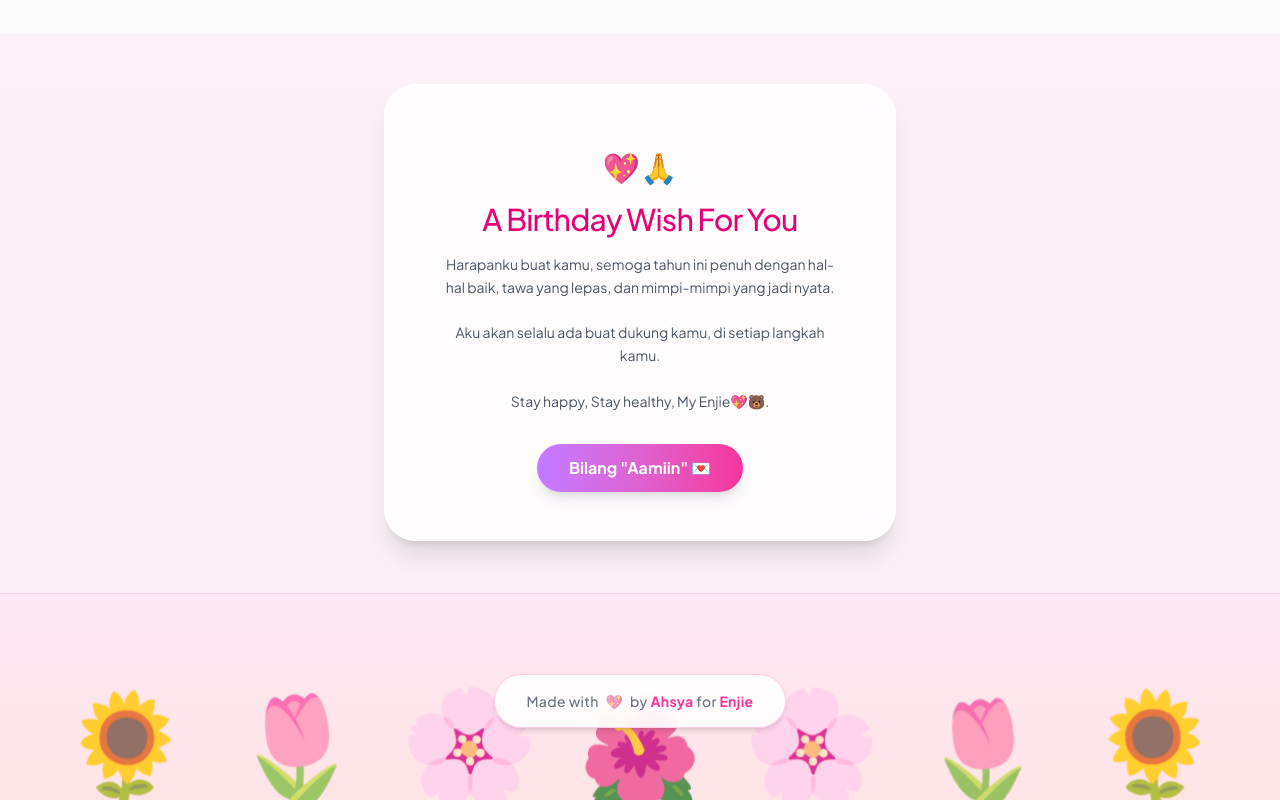
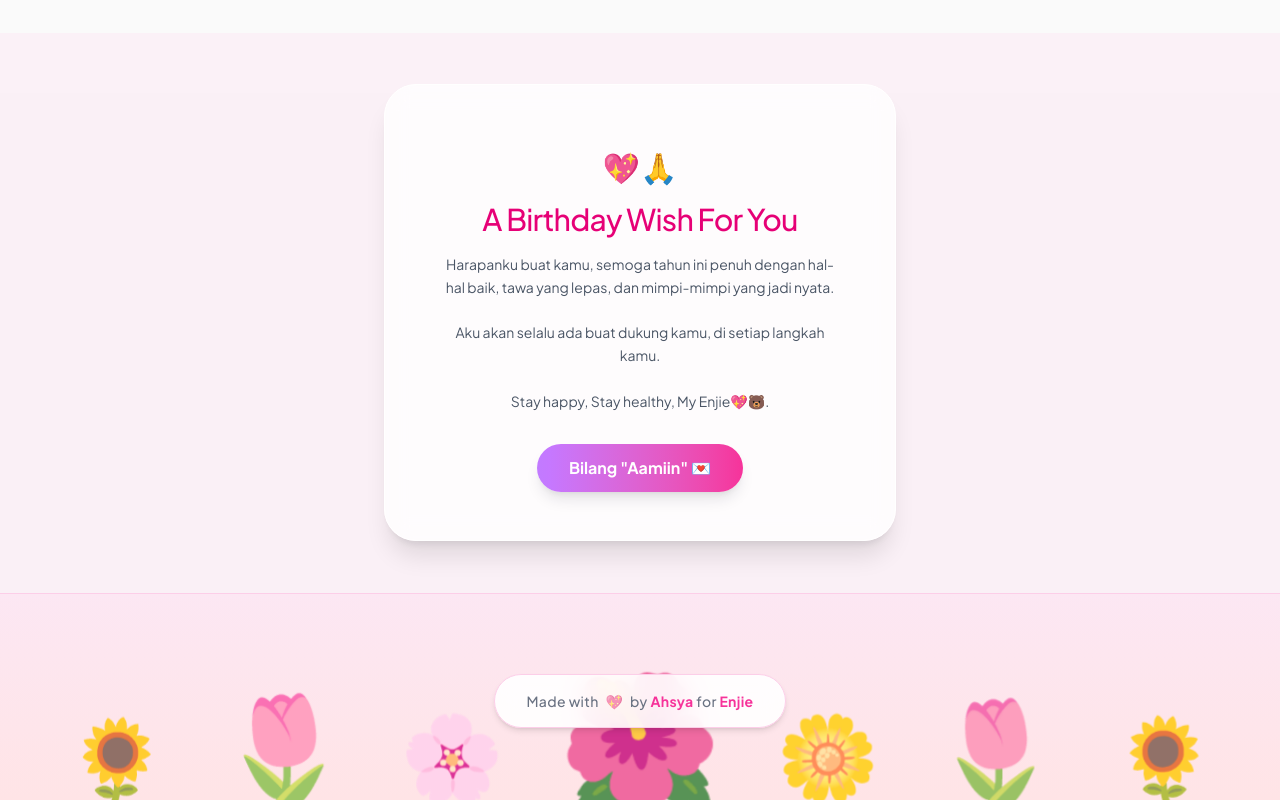
Before and after one commit to ahmadsyahani/enjie-birthday, an Astro site: page / in a window 1280 px wide. Shown: the part 4608-5408 px from the top of the page. Built offline with nearby package versions, Linux system fonts and the light colour scheme; Astro itself is replaced by a stand-in of ours; a web font is replaced by a local one.

Commit message:
emoji custom

```diff
--- a/src/pages/index.astro
+++ b/src/pages/index.astro
@@ -14,14 +14,15 @@ const emojis = ['🎀', '✨', '🌸', '💖', '🦋', '💌', '🌷', '🌻'];
     <meta charset="utf-8" />
     <meta name="viewport" content="width=device-width, initial-scale=1.0" />
     <title>Happy Birthday Enjie! 💖</title>
-    <link rel="icon" type="image/jpeg" href="/bear.jpg" />
+    <link rel="icon" type="image/jpeg" href="/bear.jpg"/>
     <link rel="preconnect" href="https://fonts.googleapis.com">
     <link rel="preconnect" href="https://fonts.gstatic.com" crossorigin>
     <link href="https://fonts.googleapis.com/css2?family=Dancing+Script:wght@600;700&family=Plus+Jakarta+Sans:wght@400;500;600;700;800&display=swap" rel="stylesheet">
+    <link href="https://fonts.cdnfonts.com/css/apple-color-emoji" rel="stylesheet">
 
     <style is:global>
       body {
-        font-family: 'Plus Jakarta Sans', sans-serif;
+        font-family: 'Plus Jakarta Sans', 'Apple Color Emoji', sans-serif;
       }
 
       .custom-scrollbar::-webkit-scrollbar { width: 6px; }
@@ -33,12 +34,21 @@ const emojis = ['🎀', '✨', '🌸', '💖', '🦋', '💌', '🌷', '🌻'];
       .no-scrollbar::-webkit-scrollbar { display: none; }
       .no-scrollbar { -ms-overflow-style: none; scrollbar-width: none; }
 
+      @keyframes balloonFloat {
+        0% { transform: translateY(0px) rotate(0deg); opacity: 0; }
+        10% { opacity: 1; }
+        90% { opacity: 1; }
+        100% { transform: translateY(-100vh) rotate(15deg); opacity: 0; }
+      }
+      .balloon-float { animation: balloonFloat 18s linear infinite; transform-origin: bottom center; }
+
       @keyframes flowerBloom {
         0%, 100% { transform: scale(1) translateY(0); filter: brightness(1); }
         50% { transform: scale(1.15) translateY(-5px); filter: brightness(1.1); }
       }
       .flower-bloom { animation: flowerBloom 4s ease-in-out infinite; transform-origin: bottom center; }
 
+      /* HARDWARE ACCELERATION BIAR ANIMASI LEBIH SMOOTH */
       .gallery-item, #closure-card, #letter-content, #envelope-body {
         will-change: transform, opacity;
         transform: translateZ(0);
@@ -51,7 +61,7 @@ const emojis = ['🎀', '✨', '🌸', '💖', '🦋', '💌', '🌷', '🌻'];
     <button id="music-toggle" class="fixed bottom-6 right-6 z-[60] w-12 h-12 bg-white/70 backdrop-blur-md border border-white/50 rounded-full shadow-lg flex items-center justify-center text-xl transition-all duration-300 hover:scale-110 active:scale-95 opacity-0 pointer-events-none">
       <span id="music-icon">🔈</span>
     </button>
-    <audio id="bg-music" src="/music/KasihPutih.mp3" loop></audio>
+    <audio id="bg-music" src="/KasihPutih.mp3" loop></audio>
 
     <div class="fixed inset-0 pointer-events-none z-0 overflow-hidden opacity-60 text-3xl md:text-4xl">
       <div class="absolute top-12 left-6 animate-float">🧸</div>
@@ -141,13 +151,13 @@ const emojis = ['🎀', '✨', '🌸', '💖', '🦋', '💌', '🌷', '🌻'];
 
       <footer class="relative z-10 pt-16 pb-12 bg-gradient-to-b from-pink-100 to-[#ffe4e6] text-center overflow-hidden border-t border-pink-200">
         <div class="absolute bottom-0 left-0 w-full flex justify-around px-2 md:px-10 pointer-events-none opacity-80 z-0 items-end">
-          <div class="text-4xl md:text-8xl flower-bloom" style="animation-delay: 0s;">🌻</div>
-          <div class="text-4xl md:text-8xl flower-bloom" style="animation-delay: 1.5s;">🌷</div>
-          <div class="text-4xl md:text-8xl flower-bloom" style="animation-delay: 0.8s;">🌸</div>
-          <div class="text-4xl md:text-8xl flower-bloom" style="animation-delay: 2.2s;">🌺</div>
-          <div class="text-4xl md:text-8xl flower-bloom" style="animation-delay: 0.5s;">🌸</div>
-          <div class="text-4xl md:text-8xl flower-bloom" style="animation-delay: 1.8s;">🌷</div>
-          <div class="text-4xl md:text-8xl flower-bloom transform -scale-x-100" style="animation-delay: 1.2s;">🌻</div>
+          <div class="text-5xl md:text-7xl flower-bloom" style="animation-delay: 0s;">🌻</div>
+          <div class="text-6xl md:text-8xl flower-bloom" style="animation-delay: 1.5s;">🌷</div>
+          <div class="text-5xl md:text-7xl flower-bloom" style="animation-delay: 0.8s;">🌸</div>
+          <div class="text-7xl md:text-9xl flower-bloom" style="animation-delay: 2.2s;">🌺</div>
+          <div class="text-5xl md:text-7xl flower-bloom" style="animation-delay: 0.5s;">🌼</div>
+          <div class="text-6xl md:text-8xl flower-bloom" style="animation-delay: 1.8s;">🌷</div>
+          <div class="text-5xl md:text-7xl flower-bloom transform -scale-x-100" style="animation-delay: 1.2s;">🌻</div>
         </div>
         <div class="relative z-10 bg-white/90 backdrop-blur-md inline-block px-8 py-4 rounded-full shadow-md border border-pink-200 mb-6 mt-4">
           <p class="text-gray-500 font-body text-sm font-medium tracking-wide">
@@ -255,12 +265,17 @@ const emojis = ['🎀', '✨', '🌸', '💖', '🦋', '💌', '🌷', '🌻'];
 
       gsap.registerPlugin(ScrollTrigger);
 
+      // SETTINGAN LENIS LEBIH SMOOTH
       const lenis = new Lenis({
         duration: 1.2,
         easing: (t) => Math.min(1, 1.001 - Math.pow(2, -10 * t)),
         smoothWheel: true,
         touchMultiplier: 2,
       });
+
+      lenis.on('scroll', ScrollTrigger.update);
+      gsap.ticker.add((time) => lenis.raf(time * 1000));
+      gsap.ticker.lagSmoothing(0);
 
       const bgMusic = document.getElementById('bg-music') as HTMLAudioElement;
       const musicToggle = document.getElementById('music-toggle');
@@ -278,7 +293,6 @@ const emojis = ['🎀', '✨', '🌸', '💖', '🦋', '💌', '🌷', '🌻'];
         updateMusicUI();
       });
 
-      // Animasi Element Biasa
       gsap.from(".hero-element", { duration: 1.2, y: 40, opacity: 0, stagger: 0.15, ease: "power3.out", delay: 0.2 });
       gsap.from("#closure-card", {
         scrollTrigger: { trigger: "#closure-card", start: "top 80%" },
@@ -423,17 +437,13 @@ const emojis = ['🎀', '✨', '🌸', '💖', '🦋', '💌', '🌷', '🌻'];
         setTimeout(openSurpriseModal, 500);
       });
 
-      // LOGIKA TOMBOL AAMIIN (Munculin Pop Up)
       btnAamiin?.addEventListener('click', () => {
-        // Tembakin confeti kecil
         confetti({ particleCount: 50, spread: 40, origin: { y: 0.8 }, zIndex: 100 });
 
         if (popupMsg) {
-          // Munculin popup
           popupMsg.classList.remove('opacity-0', 'scale-50', 'pointer-events-none');
           popupMsg.classList.add('opacity-100', 'scale-100');
 
-          // Sembunyiin lagi otomatis setelah 4 detik
           setTimeout(() => {
             popupMsg.classList.remove('opacity-100', 'scale-100');
             popupMsg.classList.add('opacity-0', 'scale-50', 'pointer-events-none');
```
